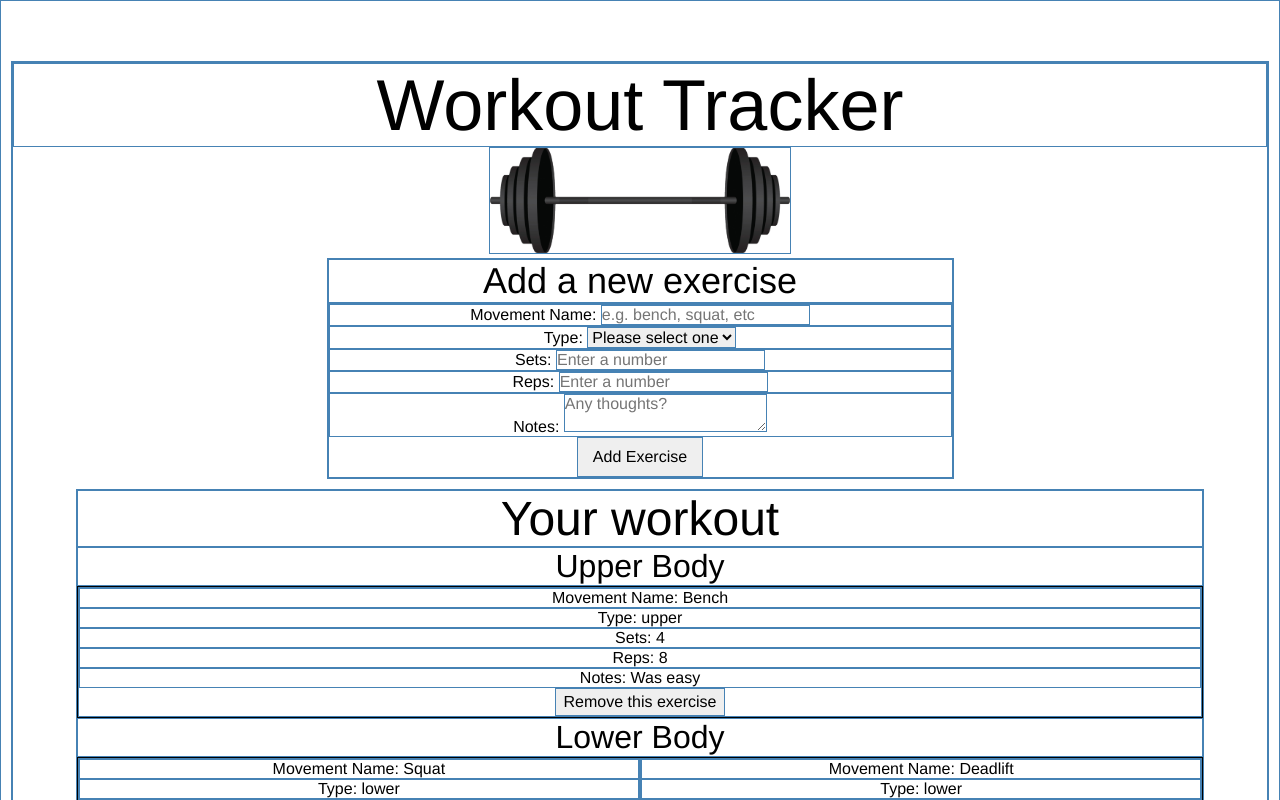
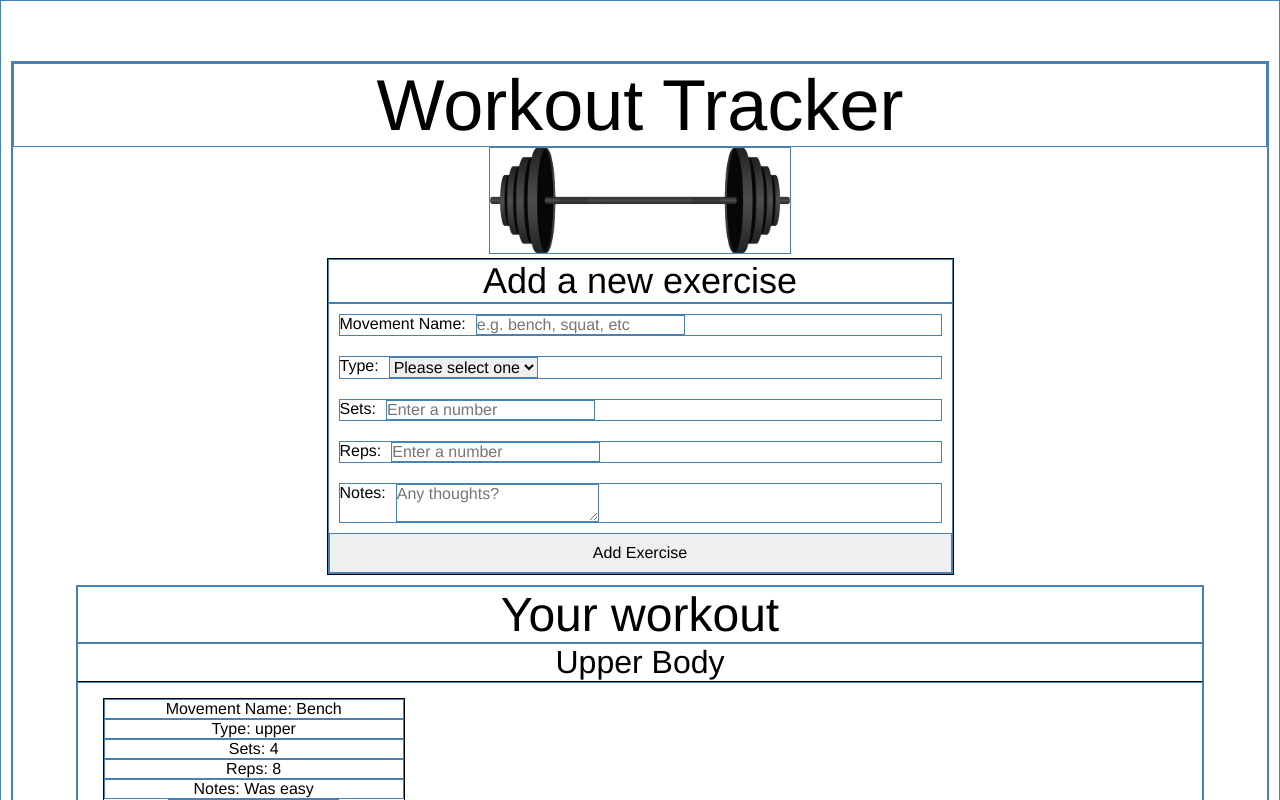
Before and after one commit to alchemy-bootcamp-two-summer-2018/list-of-vue, a Vue app: page / in a window 1280 px wide. Shown: the top 800 px of the page. Built offline with nearby package versions, Linux system fonts and the light colour scheme.

Commit message:
styling central content

```diff
--- a/src/components/AddExerciseForm.vue
+++ b/src/components/AddExerciseForm.vue
@@ -76,16 +76,29 @@ export default {
 
 <style scoped>
 
+
+
 section {
   margin: 0 25%;
-}
-
-label {
-  display: block;
+  border: 1px solid black;
 }
 h2 {
     font-size: 36px;
 }
+form {
+  display: flex;
+  flex-direction: column;
+}
+
+label {
+  display: flex;
+  margin: 10px;
+}
+input, select, textarea {
+  margin: 0px 10px;
+}
+
+
 button {
   padding: 10px 15px;
   cursor: pointer;
--- a/src/components/Exercise.vue
+++ b/src/components/Exercise.vue
@@ -32,6 +32,12 @@ export default {
 
 <style scoped>
 
+li {
+    max-width: 300px;
+    margin: 15px 25px;
+    border: 1px solid black;
+}
+
 button {
   padding: 4px 8px;
   cursor: pointer;
--- a/src/components/ExerciseList.vue
+++ b/src/components/ExerciseList.vue
@@ -61,12 +61,12 @@ h2 {
 }
 h3 {
     font-size: 32px;
+    border-bottom: 1px solid black;
 }
 ul {
   list-style: none;
   display: grid;
   grid-template-columns: repeat(auto-fit, minmax(280px, 1fr));
-  border: 1px solid black;
 }
 
 </style>
```
